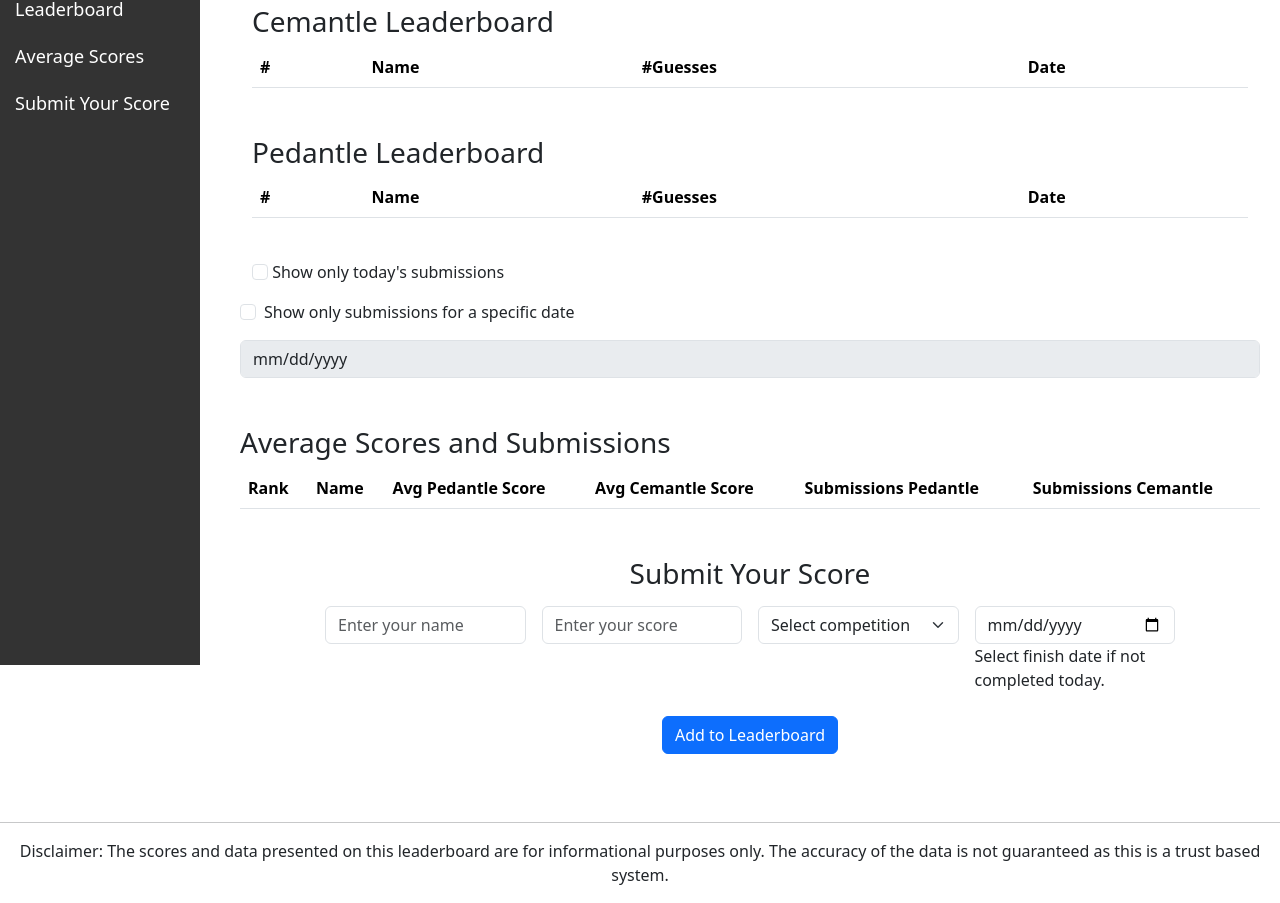
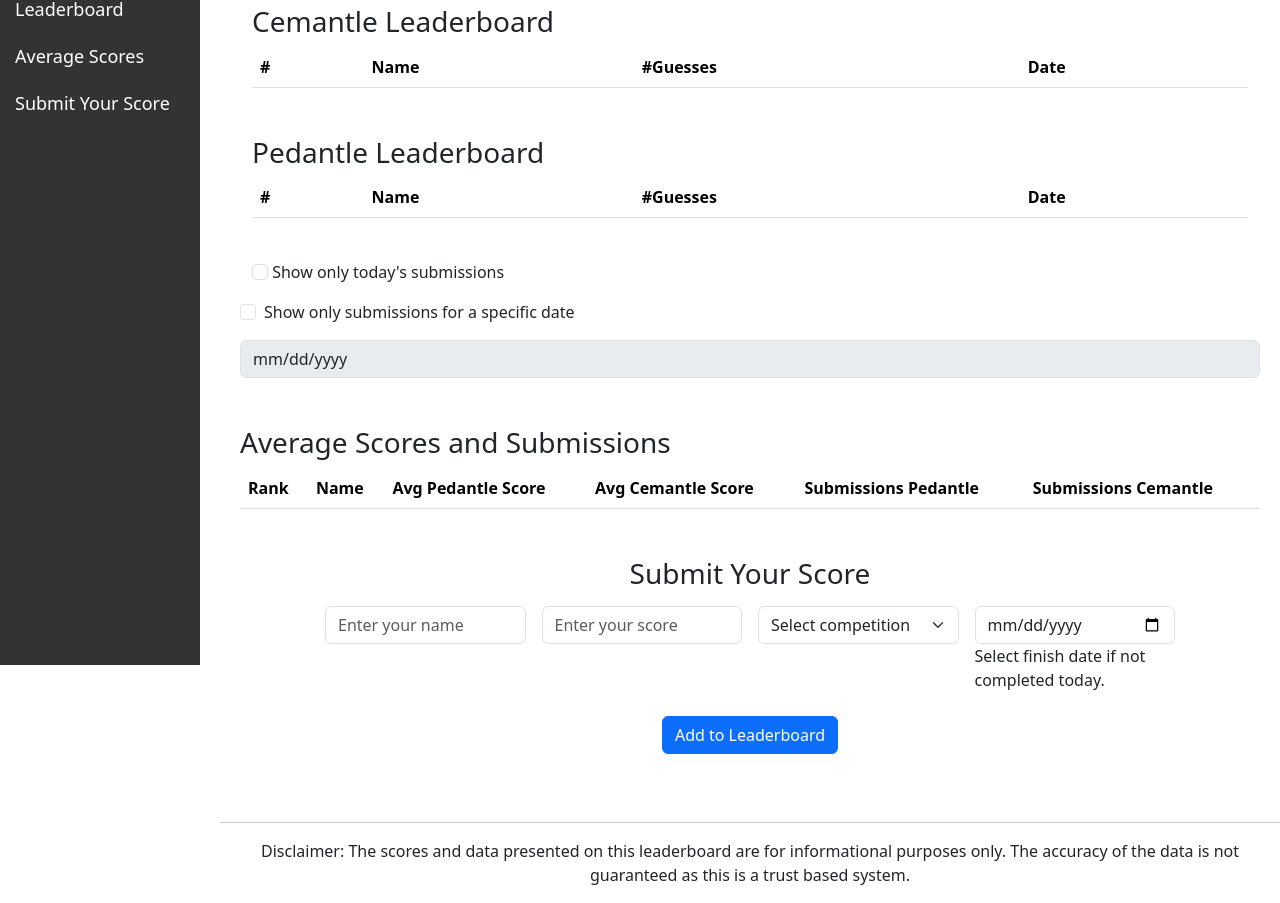
Before and after one commit to tabrom/tabrom.github.io, a website: page index.html in a window 1280 px wide. Shown: the part 135-1038 px from the top of the page. Drawn offline with Linux system fonts and the light colour scheme; no server answers.

Commit message:
fix overlap

```diff
--- a/index.html
+++ b/index.html
@@ -156,7 +156,7 @@
     </div>
 
     <!-- Disclaimer Section -->
-    <footer class="mt-5 text-center">
+    <footer class="mt-5 text-center" style="margin-left: 220px;">
         <hr>
         <p>Disclaimer: The scores and data presented on this leaderboard are for informational purposes only. The accuracy of the data is not guaranteed as this is a trust based system.</p>
     </footer>
```
